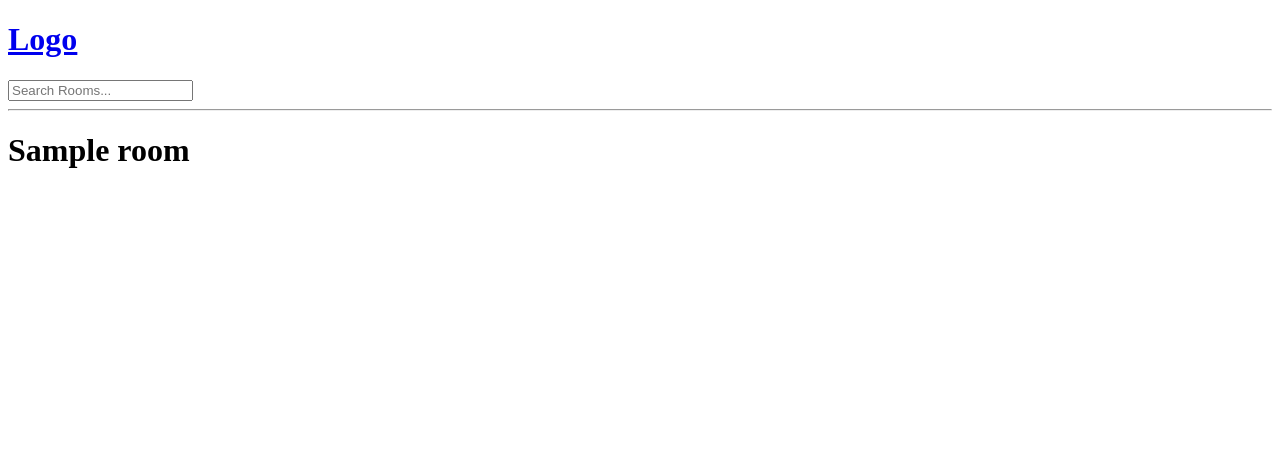
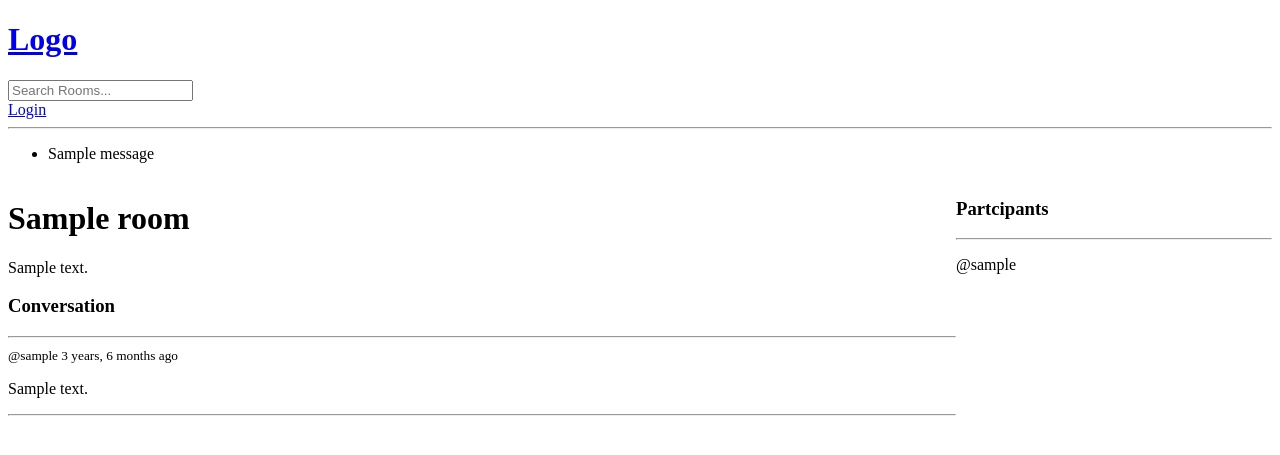
Before and after one commit to ridhoprabwo/Django-StudyBud, a Django app: page /room/1/ in a window 1280 px wide. Shown: the top 455 px of the page. Run offline with Django 4.2, Linux system fonts and the light colour scheme; tables that the repository leaves empty hold one stand-in row (values such as "Sample post"); one stand-in notice (Sample message) is shown.

Commit message:
lanjutan belajar

```diff
--- a/base/models.py
+++ b/base/models.py
@@ -15,7 +15,7 @@ class Room(models.Model):
     topic = models.ForeignKey(Topic, on_delete=models.SET_NULL, null=True)
     name = models.CharField(max_length=255)
     description = models.TextField(null=True, blank=True)
-    # participants =
+    participants = models.ManyToManyField(User, related_name="participants", blank=True)
     updated = models.DateTimeField(auto_now=True)
     created = models.DateTimeField(auto_now_add=True)
 
@@ -33,5 +33,8 @@ class Message(models.Model):
     updated = models.DateTimeField(auto_now=True)
     created = models.DateTimeField(auto_now_add=True)
 
+    class Meta:
+        ordering = ["-updated", "-created"]
+
     def __str__(self):
-        return self.body[0:5]
+        return self.body[0:50]
--- a/base/templates/base/room.html
+++ b/base/templates/base/room.html
@@ -3,6 +3,57 @@
 
 {% block content %}
 
-<h1>{{room.name}}</h1>
+<style>
+    .room-container{
+        display: grid;
+        grid-template-columns: 3fr 1fr;
+    }
+</style>
 
+<div class="room-container">
+
+    <div>
+
+        <h1>{{room.name}}</h1>
+
+        <p>{{room.description}}</p>
+
+        <div class="comment-wrapper">
+            <h3>Conversation</h3>
+            <hr>
+            {% for message in room_messages %}
+                <div>
+                    {% if request.user == message.user %}
+                    <a href="{% url 'delete-message' message.id %}">Delete</a>
+                    {% endif %}
+                    <small>@{{message.user}} {{message.created|timesince}} ago</small>
+                    <p>{{message.body}}</p>
+                    <hr>
+                </div>
+            {% endfor %}
+        </div>
+
+
+        {% if request.user.is_authenticated %}
+        <div class="comment-form">
+            <form action="" method="POST">
+                {% csrf_token %}
+                <input type="text" name="body" placeholder="Write you message here...">
+            </form>
+        </div>
+        {% endif %}
+
+    </div>
+
+    <div>
+        <h3>Partcipants</h3>
+        <hr>
+        {% for user in participants %}
+            <div>
+                <p>@{{user.username}}</p>
+            </div>
+        {% endfor %}
+    </div>
+
+</div>
 {% endblock content %}
--- a/base/urls.py
+++ b/base/urls.py
@@ -3,9 +3,13 @@ from . import views
 
 
 urlpatterns = [
+    path("login/", views.loginPage, name="login"),
+    path("logout/", views.logoutUser, name="logout"),
+    path("register/", views.registerPage, name="register"),
     path("", views.home, name="home"),
     path("room/<int:pk>/", views.room, name="room"),
     path("create-room/", views.createRoom, name="create-room"),
     path("update-room/<int:pk>", views.updateRoom, name="update-room"),
     path("delete-room/<int:pk>", views.deleteRoom, name="delete-room"),
+    path("delete-message/<int:pk>", views.deleteMessage, name="delete-message"),
 ]
--- a/base/views.py
+++ b/base/views.py
@@ -1,6 +1,12 @@
 from django.shortcuts import render, redirect
+from django.http import HttpResponse
+from django.contrib import messages
+from django.contrib.auth.decorators import login_required
 from django.db.models import Q
-from .models import Room, Topic
+from django.contrib.auth.models import User
+from django.contrib.auth import authenticate, login, logout
+from django.contrib.auth.forms import UserCreationForm
+from .models import Room, Topic, Message
 from .forms import RoomForm
 
 # Create your views here.
@@ -12,6 +18,54 @@ from .forms import RoomForm
 # ]
 
 
+def loginPage(request):
+    page = "login"
+    if request.user.is_authenticated:
+        return redirect("home")
+
+    if request.method == "POST":
+        username = request.POST.get("username").lower()
+        password = request.POST.get("password")
+
+        try:
+            user = User.objects.get(username=username)
+        except:
+            messages.error(request, "User does not exist")
+
+        user = authenticate(request, username=username, password=password)
+
+        if user is not None:
+            login(request, user)
+            return redirect("home")
+        else:
+            messages.error(request, "Username or password does not exist")
+
+    context = {"page": page}
+    return render(request, "base/login_register.html", context)
+
+
+def registerPage(request):
+    form = UserCreationForm()
+
+    if request.method == "POST":
+        form = UserCreationForm(request.POST)
+        if form.is_valid():
+            user = form.save(commit=False)
+            user.username = user.username.lower()
+            user.save()
+            login(request, user)
+            return redirect("home")
+        else:
+            messages.error(request, "An error occured during registration")
+
+    return render(request, "base/login_register.html", {"form": form})
+
+
+def logoutUser(request):
+    logout(request)
+    return redirect("home")
+
+
 def home(request):
     q = request.GET.get("q") if request.GET.get("q") != None else ""
 
@@ -19,19 +73,40 @@ def home(request):
         Q(topic__name__icontains=q) | Q(name__icontains=q) | Q(description__icontains=q)
     )
     topics = Topic.objects.all()
+    room_count = rooms.count()
+    room_messages = Message.objects.filter(Q(room__topic__name__icontains=q))
 
-    room_count = rooms.count()
-
-    context = {"rooms": rooms, "topics": topics, "room_count": room_count}
+    context = {
+        "rooms": rooms,
+        "topics": topics,
+        "room_count": room_count,
+        "room_messages": room_messages,
+    }
     return render(request, "base/home.html", context)
 
 
 def room(request, pk):
     room = Room.objects.get(id=pk)
-    context = {"room": room}
+    room_messages = room.message_set.all().order_by("-created")
+    participants = room.participants.all()
+    if request.method == "POST":
+        message = Message.objects.create(
+            user=request.user,
+            room=room,
+            body=request.POST.get("body"),
+        )
+        room.participants.add(request.user)
+        return redirect("room", pk=room.id)
+
+    context = {
+        "room": room,
+        "room_messages": room_messages,
+        "participants": participants,
+    }
     return render(request, "base/room.html", context)
 
 
+@login_required(login_url="login")
 def createRoom(request):
     form = RoomForm()
     if request.method == "POST":
@@ -44,9 +119,13 @@ def createRoom(request):
     return render(request, "base/room_form.html", context)
 
 
+@login_required(login_url="login")
 def updateRoom(request, pk):
     room = Room.objects.get(id=pk)
     form = RoomForm(instance=room)
+
+    if request.user != room.host:
+        return HttpResponse("Your are not allowed here!")
 
     if request.method == "POST":
         form = RoomForm(request.POST, instance=room)
@@ -58,10 +137,29 @@ def updateRoom(request, pk):
     return render(request, "base/room_form.html", context)
 
 
+@login_required(login_url="login")
 def deleteRoom(request, pk):
     room = Room.objects.get(id=pk)
+
+    if request.user != room.host:
+        return HttpResponse("Your are not allowed here!")
+
     if request.method == "POST":
         room.delete()
         return redirect("home")
 
     return render(request, "base/delete.html", {"obj": room})
+
+
+@login_required(login_url="login")
+def deleteMessage(request, pk):
+    message = Message.objects.get(id=pk)
+
+    if request.user != message.user:
+        return HttpResponse("Your are not allowed here!")
+
+    if request.method == "POST":
+        message.delete()
+        return redirect("home")
+
+    return render(request, "base/delete.html", {"obj": message})
--- a/templates/main.html
+++ b/templates/main.html
@@ -8,6 +8,14 @@
 <body>
     {% include "navbar.html" %}
 
+    {% if messages %}
+    <ul class="messages">
+        {% for message in messages %}
+            <li>{{ message }}</li>
+        {% endfor %}
+    </ul>
+    {% endif %}
+
     {% block content %}
 
 
--- a/templates/navbar.html
+++ b/templates/navbar.html
@@ -6,4 +6,10 @@
     <input type="text" name="q" placeholder="Search Rooms...">
 </form>
 
+{% if request.user.is_authenticated %}
+<p>Hello {{request.user}}</p>
+    <a href="{% url 'logout' %}">Logout</a>
+{% else %}
+    <a href="{% url 'login' %}">Login</a>
+{% endif %}
 <hr>
```
Also changed, not shown: base/templates/base/home.html (+17 -1 lines), base/templates/base/login_register.html (added, +36 -0 lines), base/migrations/0002_room_participants.py (added), 1 other file.
